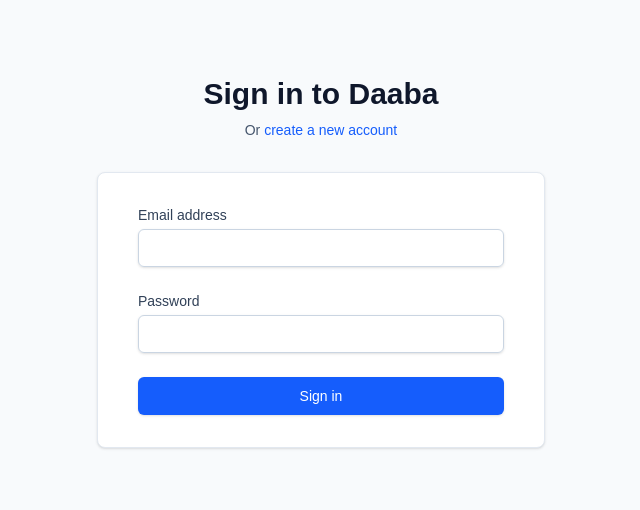
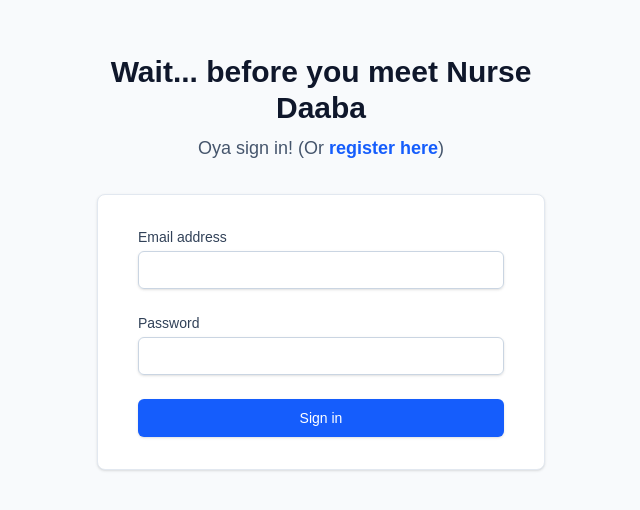
Before and after one commit to Temitope15/dabaa-v2, a Next.js app in the folder frontend/: page /login in a window 1280 px wide. Shown: the part 150-660 px from the top of the page, without its empty margins (319-959 px from the left). Built offline with nearby package versions, Linux system fonts and the light colour scheme; no server answers.

Commit message:
Update login copy and fix Render backend build
- Updated login page header to use colloquial 'Oya sign in' copy.
- Unpinned google-api-core, grpcio, and grpcio-status in requirements.txt to allow pip to resolve dependencies automatically across different Python versions on Render.

```diff
--- a/frontend/src/app/login/page.tsx
+++ b/frontend/src/app/login/page.tsx
@@ -35,13 +35,14 @@
     <div className="min-h-screen bg-slate-50 flex flex-col justify-center py-12 sm:px-6 lg:px-8">
       <div className="sm:mx-auto sm:w-full sm:max-w-md">
         <h2 className="mt-6 text-center text-3xl font-extrabold text-slate-900">
-          Sign in to Daaba
+          Wait... before you meet Nurse Daaba
         </h2>
-        <p className="mt-2 text-center text-sm text-slate-600">
-          Or{' '}
-          <Link href="/signup" className="font-medium text-blue-600 hover:text-blue-500">
-            create a new account
+        <p className="mt-2 text-center text-lg text-slate-600 font-medium">
+          Oya sign in! (Or{' '}
+          <Link href="/signup" className="font-semibold text-blue-600 hover:text-blue-500">
+            register here
           </Link>
+          )
         </p>
       </div>
 
```
Also changed, not shown: 1 other file (tests, documents, lock files or other folders).
